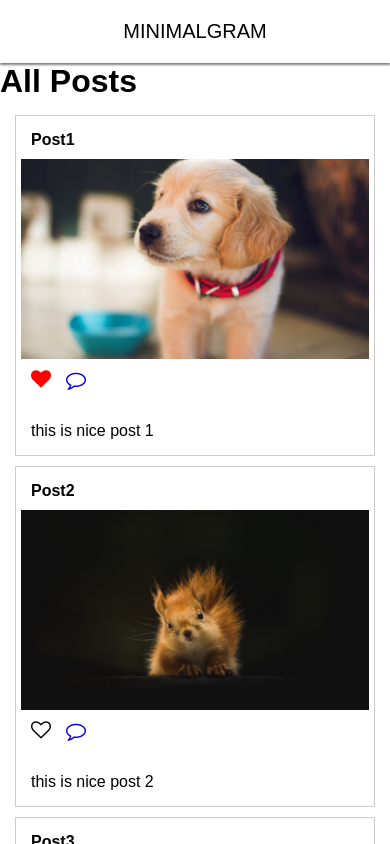
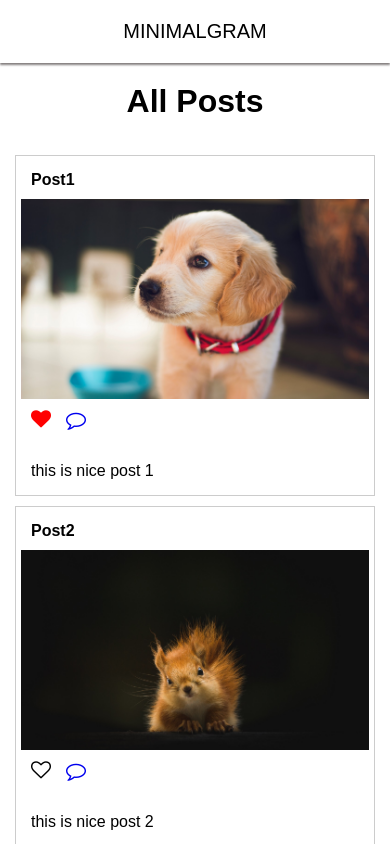
Before and after one commit to MamadTaheri/minimalgram-v1-react, a React (Create React App) app: page / in a window 390 px wide. Shown: the top 844 px of the page. Built offline with nearby package versions, Linux system fonts and the light colour scheme.

Commit message:
final project changes

```diff
--- a/src/App.css
+++ b/src/App.css
@@ -38,6 +38,7 @@ header {
     width: 32%;
     border: 1px solid #ccc;
     padding: 10px;
+    align-self: flex-start;
 }
 .post p {
     margin-top: 10px;
@@ -57,7 +58,7 @@ header {
     width: 100%;
     height: 200px;
     object-fit: cover;
-    object-position: center;
+    object-position: center top;
 }
 .post h2 {
     font-size: 16px;
@@ -81,7 +82,7 @@ header {
 }
 
 .single-post img {
-    width: 50%;
+    width: 100%;
 }
 
 .single-post .comments {
@@ -91,6 +92,11 @@ header {
 
 .single-post .post {
     width: 50%;
+}
+
+.text-center {
+    text-align: center;
+    padding: 20px 0;
 }
 
 .comments-wrapper {
@@ -131,6 +137,10 @@ header {
     height: 35px;
 }
 
+.single-post .post img {
+    height: 350px;
+}
+
 
 
 
@@ -154,4 +164,8 @@ header {
         width: 100%;
         padding: 10px;
     }
+    .comments-wrapper {
+        width: 100%;
+        padding: 20px;
+    }
 }
--- a/src/App.js
+++ b/src/App.js
@@ -29,7 +29,7 @@ const App = () => {
             <Home posts={posts} toggleLike={toggleLike} />
           </Route>
           <Route path="/single-post/:id">
-            <SinglePost addComment={addComment} />
+            <SinglePost addComment={addComment} toggleLike={toggleLike} />
           </Route>
         </Switch>
       </Router>
--- a/src/components/pages/Home.js
+++ b/src/components/pages/Home.js
@@ -4,7 +4,7 @@ import Posts from '../post/Posts';
 const Home = ({ posts, toggleLike}) => {
     return (
         <div>
-            <h1>All Posts</h1>
+            <h1 className="text-center">All Posts</h1>
            <Posts posts={posts} toggleLike={toggleLike} />
         </div>
     );
--- a/src/components/pages/SinglePost.js
+++ b/src/components/pages/SinglePost.js
@@ -7,12 +7,12 @@ import { useParams } from "react-router-dom";
 import Comments from "../comment/Comments";
 import AddCommentForm from "../comment/AddCommentForm";
 
-const SinglePost = ({ addComment }) => {
+const SinglePost = ({ addComment, toggleLike }) => {
   const { id } = useParams();
   return (
     <div className="container">
       <div className="single-post">
-        <Post post={data[id]} />
+        <Post post={data[id]} forSinglePage={true} toggleLike={toggleLike} />
         <div className="comments-wrapper">
           <Comments comments={data[id].comments} />
           <AddCommentForm addComment={addComment} id={id} />
--- a/src/components/post/Post.js
+++ b/src/components/post/Post.js
@@ -1,17 +1,21 @@
 import React from "react";
 import { Link } from "react-router-dom";
 
-const Post = ({ post, toggleLike }) => {
+const Post = ({ post, toggleLike, forSinglePage }) => {
   return (
-    <li className="post">
+    <li  className="post">
       <h2>{post.title}</h2>
-      <img src={post.img} alt="post" />
+      <img src={forSinglePage ? `.${post.img}` :post.img} alt="post" />
       <div className="actions">
-        <i className={`fa ${post.isLiked ? "fa-heart icon-red" : "fa-heart-o"}`}
-        onClick={() => toggleLike(post.id)}></i>
-        <Link to={`/single-post/${post.id}`}>
-          <i className="fa fa-comment-o"></i>
-        </Link>
+        <i
+          className={`fa ${post.isLiked ? "fa-heart icon-red" : "fa-heart-o"}`}
+          onClick={() => toggleLike(post.id)}
+        ></i>
+        {!forSinglePage && (
+          <Link to={`/single-post/${post.id}`}>
+            <i className="fa fa-comment-o"></i>
+          </Link>
+        )}
       </div>
       <p>{post.description}</p>
     </li>
```
